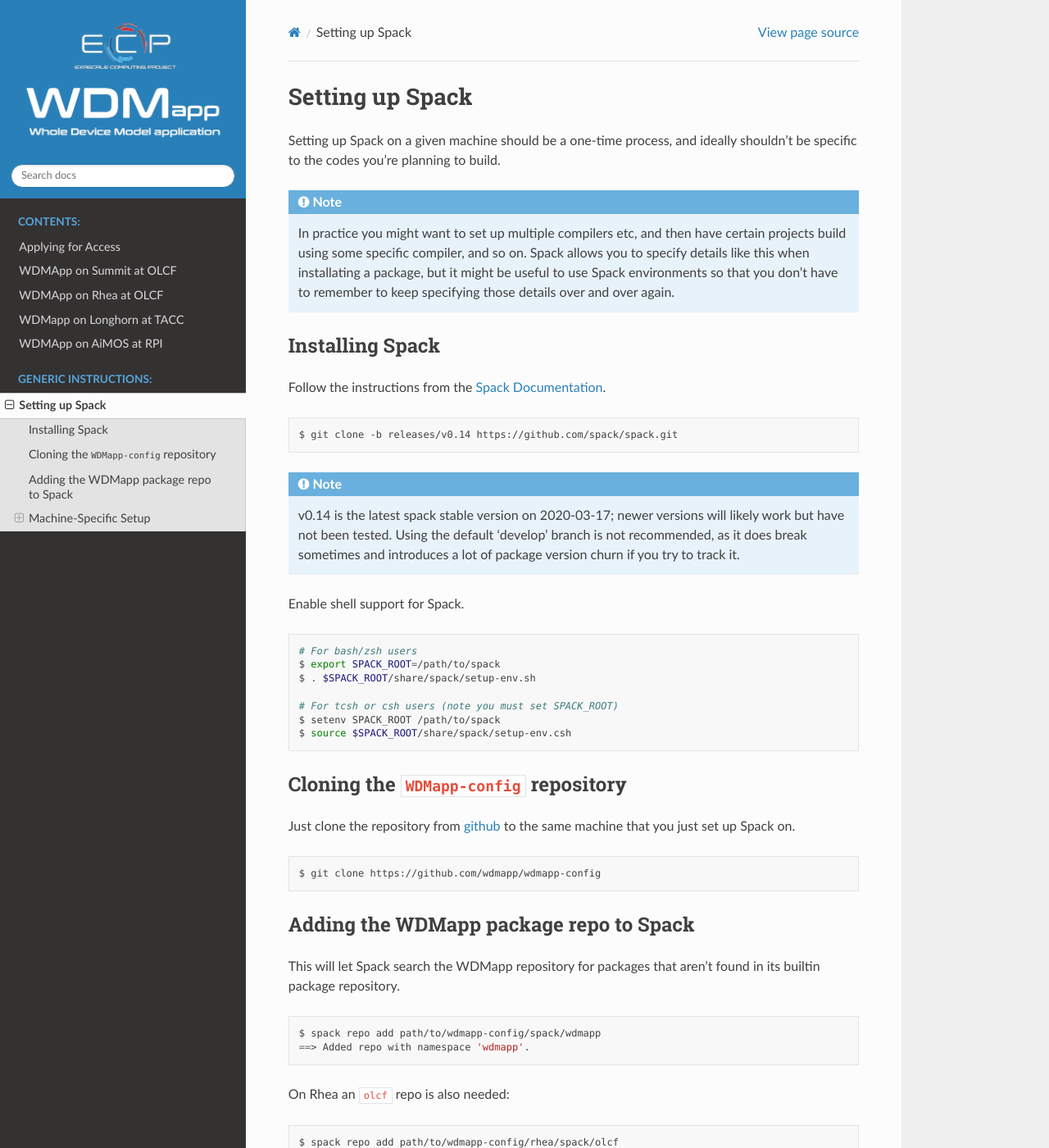
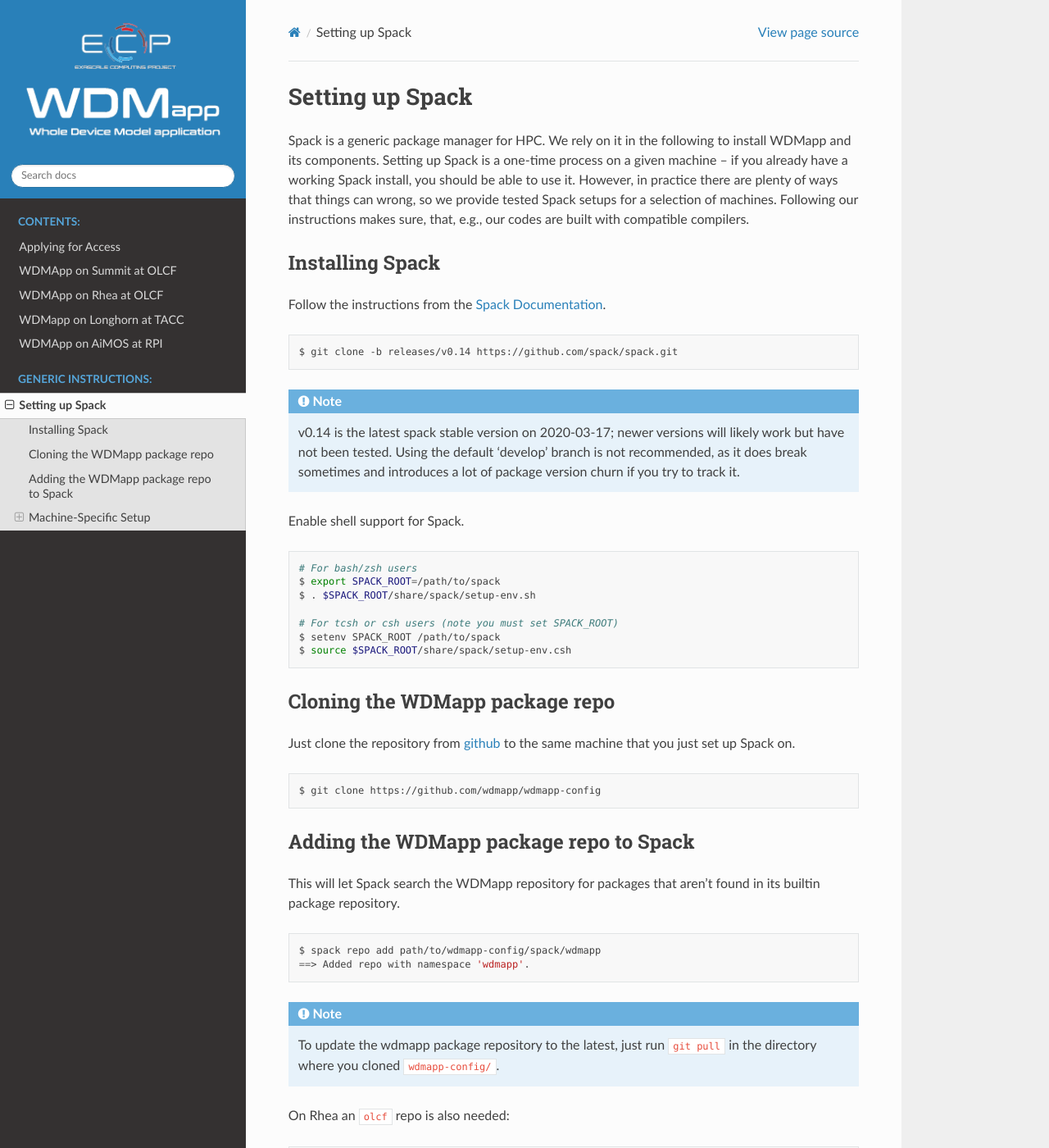
Before and after one commit to wdmapp/wdmapp-config, a Sphinx documentation site: the page built from docs/spack/setup.rst, in a window 1280 px wide and 1400 px high. Shown: the whole window at 82% size. Built offline with Sphinx 7.4.7 and the Read the Docs theme 2.0.0, drawn with Linux system fonts in a browser that asks for light colours; pages that are not in the unit, such as notebooks, are missing from menus; some of the changed text lies outside the part shown.

Commit message:
docs: break up setup.rst into includable fragments

```diff
--- /dev/null
+++ b/docs/spack/adding-wdmapp.rst
@@ -0,0 +1,23 @@
+
+Adding the WDMapp package repo to Spack
+=============================================
+
+This will let Spack search the WDMapp repository for packages that
+aren't found in its builtin package repository.
+
+.. code-block:: sh
+
+  $ spack repo add path/to/wdmapp-config/spack/wdmapp
+  ==> Added repo with namespace 'wdmapp'.
+
+.. note::
+
+  To update the wdmapp package repository to the latest, just run ``git
+  pull`` in the directory where you cloned ``wdmapp-config/``.
+
+On Rhea an ``olcf`` repo is also needed:
+
+.. code-block:: sh
+
+  $ spack repo add path/to/wdmapp-config/rhea/spack/olcf
+  ==> Added repo with namespace 'olcf'
--- /dev/null
+++ b/docs/spack/cloning-wdmapp-config.rst
@@ -0,0 +1,11 @@
+
+Cloning the WDMapp package repo
+=========================================
+
+Just clone the repository from `github
+<https://github.com/wdmapp/wdmapp-config/>`_ to the same machine that
+you just set up Spack on.
+
+.. code-block:: sh
+
+   $ git clone https://github.com/wdmapp/wdmapp-config
--- /dev/null
+++ b/docs/spack/installing-spack.rst
@@ -0,0 +1,29 @@
+
+Installing Spack
+======================
+
+Follow the instructions from the `Spack Documentation
+<http://https://spack.readthedocs.io/en/latest/getting_started.html/>`_.
+
+.. code-block:: sh
+
+   $ git clone -b releases/v0.14 https://github.com/spack/spack.git
+
+.. note::
+
+   v0.14 is the latest spack stable version on 2020-03-17; newer versions
+   will likely work but have not been tested. Using the default 'develop'
+   branch is not recommended, as it does break sometimes and introduces
+   a lot of package version churn if you try to track it.
+
+Enable shell support for Spack.
+
+.. code-block:: sh
+
+  # For bash/zsh users
+  $ export SPACK_ROOT=/path/to/spack
+  $ . $SPACK_ROOT/share/spack/setup-env.sh
+
+  # For tcsh or csh users (note you must set SPACK_ROOT)
+  $ setenv SPACK_ROOT /path/to/spack
+  $ source $SPACK_ROOT/share/spack/setup-env.csh
--- /dev/null
+++ b/docs/spack/setup-intro.rst
@@ -0,0 +1,7 @@
+
+Spack is a generic package manager for HPC. We rely on it in the following to install
+WDMapp and its components. Setting up Spack is a one-time process on a given machine
+-- if you already have a working Spack install, you should be able to use it.
+However, in practice there are plenty of ways that things can wrong, so we provide
+tested Spack setups for a selection of machines. Following our instructions makes sure,
+that, e.g., our codes are built with compatible compilers.
--- a/docs/spack/setup.rst
+++ b/docs/spack/setup.rst
@@ -4,82 +4,14 @@
 Setting up Spack
 *****************
 
-Setting up Spack on a given machine should be a one-time process, and
-ideally shouldn't be specific to the codes you're planning to build.
+.. include:: setup-intro.rst
 
-.. note::
+.. include:: installing-spack.rst
 
-   In practice you might want to set up multiple compilers etc, and
-   then have certain projects build using some specific compiler, and
-   so on. Spack allows you to specify details like this when
-   installating a package, but it might be useful to use Spack
-   environments so that you don't have to remember to keep specifying
-   those details over and over again.
+.. include:: cloning-wdmapp-config.rst
 
-Installing Spack
-======================
+.. include:: adding-wdmapp.rst
 
-Follow the instructions from the `Spack Documentation
-<http://https://spack.readthedocs.io/en/latest/getting_started.html/>`_.
-
-.. code-block:: sh
-
-   $ git clone -b releases/v0.14 https://github.com/spack/spack.git
-
-.. note::
-
-   v0.14 is the latest spack stable version on 2020-03-17; newer versions
-   will likely work but have not been tested. Using the default 'develop'
-   branch is not recommended, as it does break sometimes and introduces
-   a lot of package version churn if you try to track it.
-
-Enable shell support for Spack.
-
-.. code-block:: sh
-
-  # For bash/zsh users
-  $ export SPACK_ROOT=/path/to/spack
-  $ . $SPACK_ROOT/share/spack/setup-env.sh
-
-  # For tcsh or csh users (note you must set SPACK_ROOT)
-  $ setenv SPACK_ROOT /path/to/spack
-  $ source $SPACK_ROOT/share/spack/setup-env.csh
-
-Cloning the ``WDMapp-config`` repository
-========================================
-
-Just clone the repository from `github
-<https://github.com/wdmapp/wdmapp-config/>`_ to the same machine that
-you just set up Spack on.
-
-.. code-block:: sh
-
-   $ git clone https://github.com/wdmapp/wdmapp-config
-
-
-
-Adding the WDMapp package repo to Spack
-=============================================
-
-This will let Spack search the WDMapp repository for packages that
-aren't found in its builtin package repository.
-
-.. code-block:: sh
-
-  $ spack repo add path/to/wdmapp-config/spack/wdmapp
-  ==> Added repo with namespace 'wdmapp'.
-
-On Rhea an ``olcf`` repo is also needed:
-
-.. code-block:: sh
-
-  $ spack repo add path/to/wdmapp-config/rhea/spack/olcf
-  ==> Added repo with namespace 'olcf'
-
-.. note::
-
-  To update the wdmapp package repository to the latest, just run ``git
-  pull`` in the directory where you cloned ``wdmapp-config/``.
 
 Machine-Specific Setup
 ======================
```
